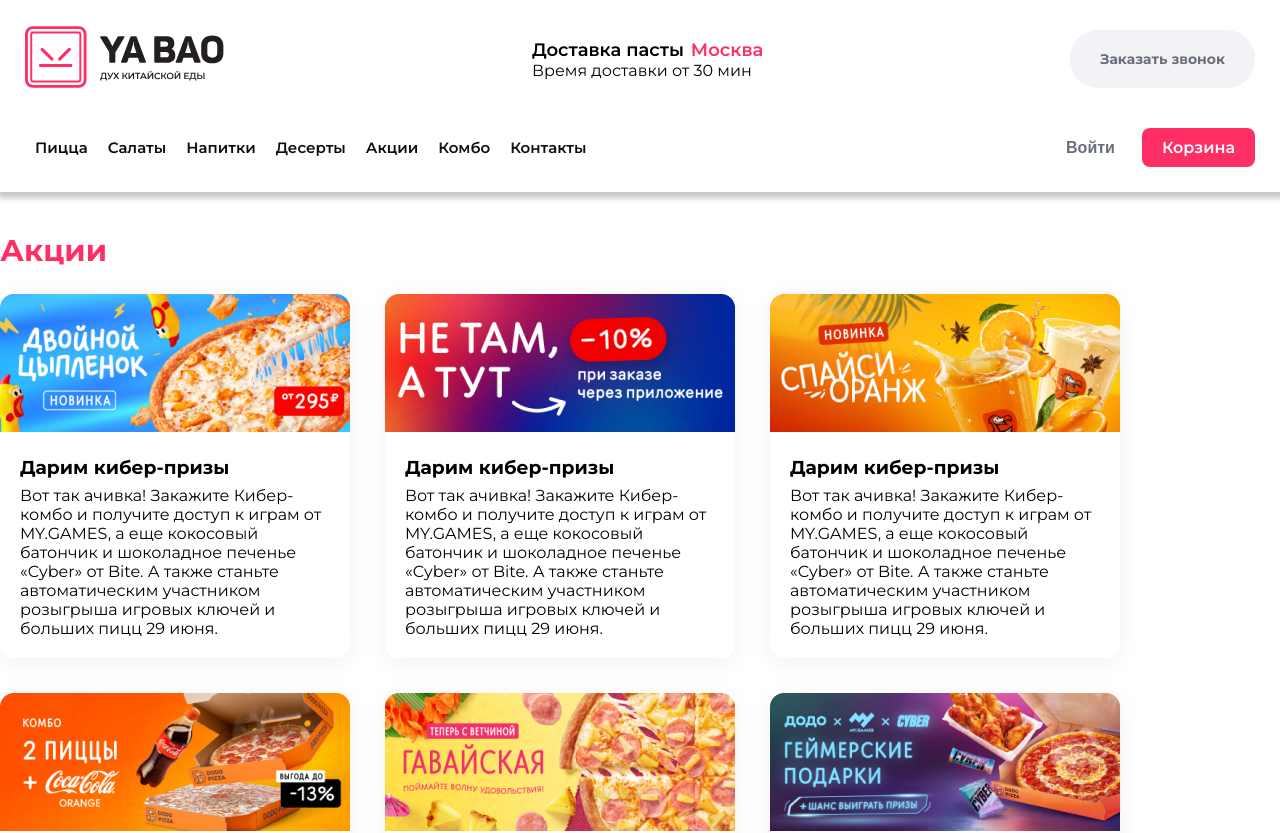
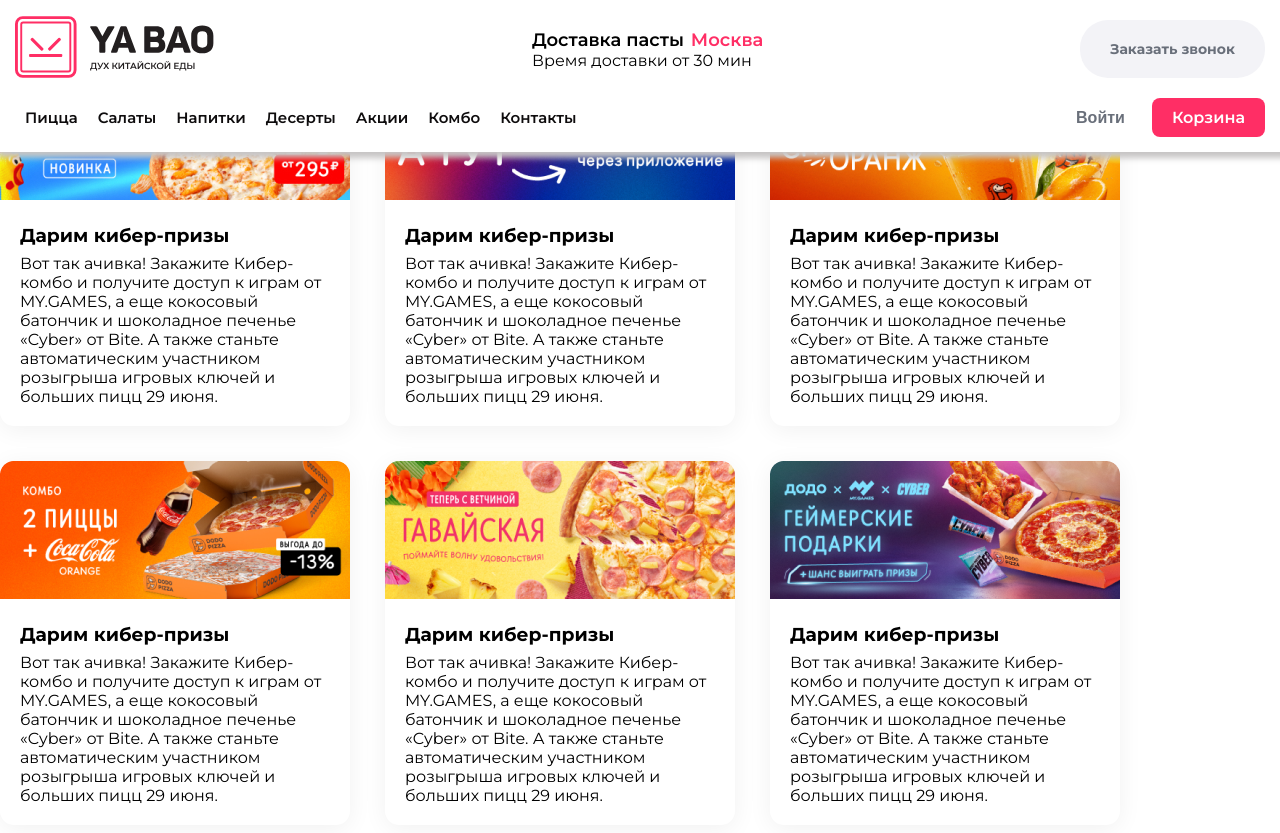
Before and after one commit to k1xd-fr/Project-2-Exam, a Next.js app in the folder client/: page /action in a window 1280 px wide. Shown: the top 833 px of the page. Built offline with nearby package versions, Linux system fonts and the light colour scheme.

Commit message:
fixed slider and header-scroll

```diff
--- /dev/null
+++ b/client/src/Layout/layout.jsx
@@ -0,0 +1,5 @@
+const layout = () => {
+  return <div>layout</div>;
+};
+
+export default layout;
--- a/client/src/components/Layout/Header/Header.module.sass
+++ b/client/src/components/Layout/Header/Header.module.sass
@@ -3,14 +3,20 @@
   margin: 0 auto
 
 .header
-  padding: 25px
-  position: sticky
+  position: fixed
   top: 0
+  width: 100%
+  padding: 15px
   background: #cecece
   z-index: 5
   box-shadow: 3px 1px 6px 5px #c7c5c5
   margin-bottom: 40px
   background: #fff
+
+.headerScrolled
+  .headerTop
+    display: none
+    padding-bottom: 0
 
 .headerTop
   display: flex
@@ -43,7 +49,7 @@
   display: flex
   align-items: center
   justify-content: space-between
-  padding-top: 35px
+  padding-top: 15px
 
 .auth
   display: flex
--- a/client/src/components/Layout/Header/index.jsx
+++ b/client/src/components/Layout/Header/index.jsx
@@ -6,6 +6,8 @@
 import Modal from "@/components/ui/Modal/Modal";
 import { Register } from "@/components/UI/Modal/Register/Register";
 import Basket from "@/components/UI/Basket/Basket";
+import { useScroll } from "@/hooks/useScroll";
+import cn from "clsx";
 
 const Header = ({ click }) => {
   const { asPath } = useRouter();
@@ -13,6 +15,12 @@
   const [hamburger, setHamburger] = useState(false);
   const [modal, setModal] = useState(false);
   const [show, setShow] = useState(false);
+
+  const scrollY = useScroll();
+
+  const isHideHeaderTop = scrollY > 100;
+
+  // console.log(scrollSize);
 
   const showModal = () => {
     setModal((modal) => !modal);
@@ -26,12 +34,14 @@
     setModal(false);
   };
 
-  // const trash = () => {
-  //   setShow((show) => !show);
-  // };
+  const trash = () => {
+    setShow((show) => !show);
+  };
 
   return (
-    <header className={styles.header}>
+    <header
+      className={cn(styles.header, isHideHeaderTop && styles.headerScrolled)}
+    >
       <div className={styles.container}>
         <div className={styles.headerContent}>
           <div className={styles.headerTop}>
--- a/client/src/components/UI/Modal/Register/Register.jsx
+++ b/client/src/components/UI/Modal/Register/Register.jsx
@@ -8,6 +8,7 @@
 
 export const Register = ({ click }) => {
   const { authData, setAuthData } = useParamContext();
+
   const router = useRouter();
 
   const changeHandler = (e) => {
@@ -28,6 +29,7 @@
       Cookies.set("token", data.jwt, {
         expires: 30,
       });
+
       if (data) {
         router.push("/profile");
       }
--- a/client/src/components/UI/Slider/Slider.module.sass
+++ b/client/src/components/UI/Slider/Slider.module.sass
@@ -2,5 +2,5 @@
 //   max-width: 1280px
 //   margin: 0 auto
 
-// .wrapper
-  // background: #cecece
+.wrapper
+  padding-top: 180px
--- a/client/src/components/User/UserDataBase/style.module.sass
+++ b/client/src/components/User/UserDataBase/style.module.sass
@@ -1,5 +1,6 @@
 .container
-    max-width: 1500px
+    max-width: 1280px
+    margin: 0 auto
     display: flex
     flex-direction: column
     width: 1550px
--- /dev/null
+++ b/client/src/hooks/useScroll.js
@@ -0,0 +1,19 @@
+import { useEffect, useState } from "react";
+
+export const useScroll = () => {
+  const [size, setSize] = useState(0);
+
+  useEffect(() => {
+    if (typeof window !== undefined) {
+      const scrollHandler = () => {
+        setSize(window.scrollY);
+      };
+
+      window.addEventListener("scroll", scrollHandler);
+
+      return () => window.removeEventListener("scroll", scrollHandler);
+    }
+  }, []);
+
+  return size;
+};
```
Also changed, not shown: client/src/middleware.js (+4 -4 lines).
